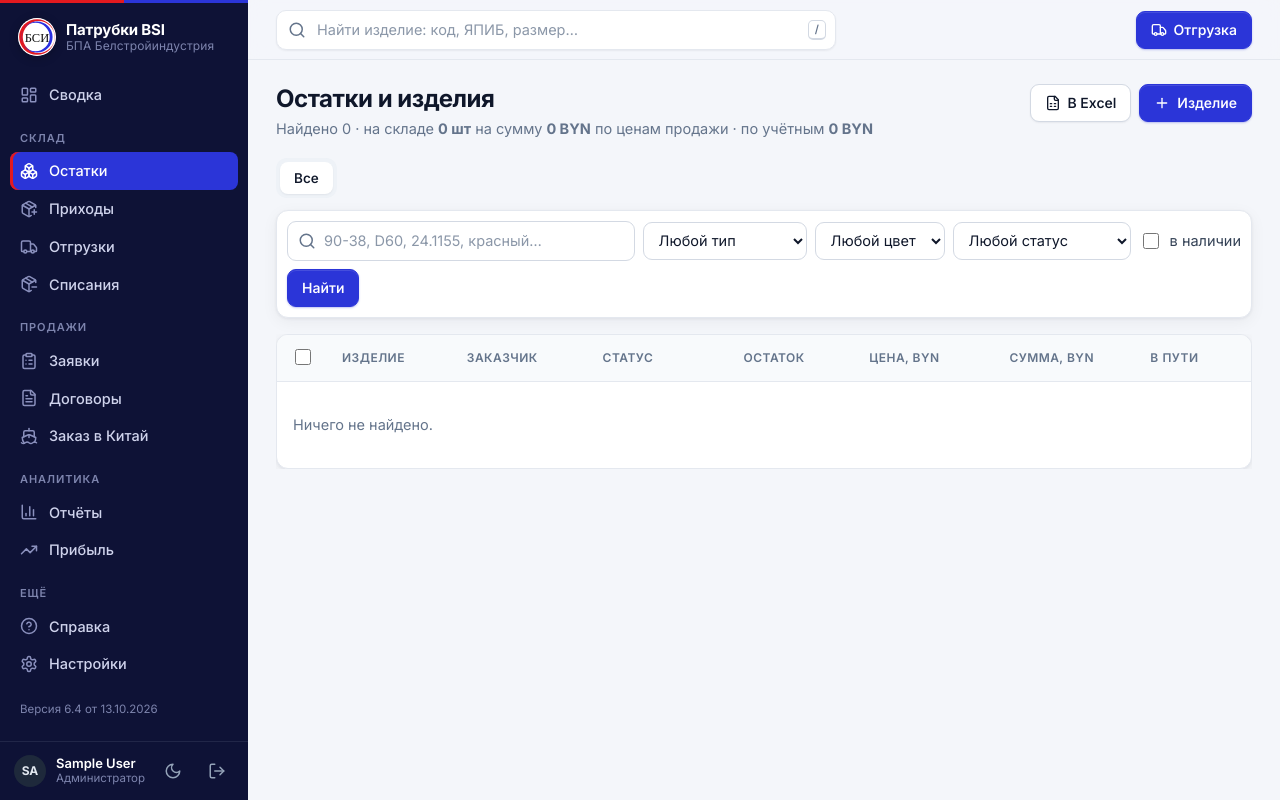
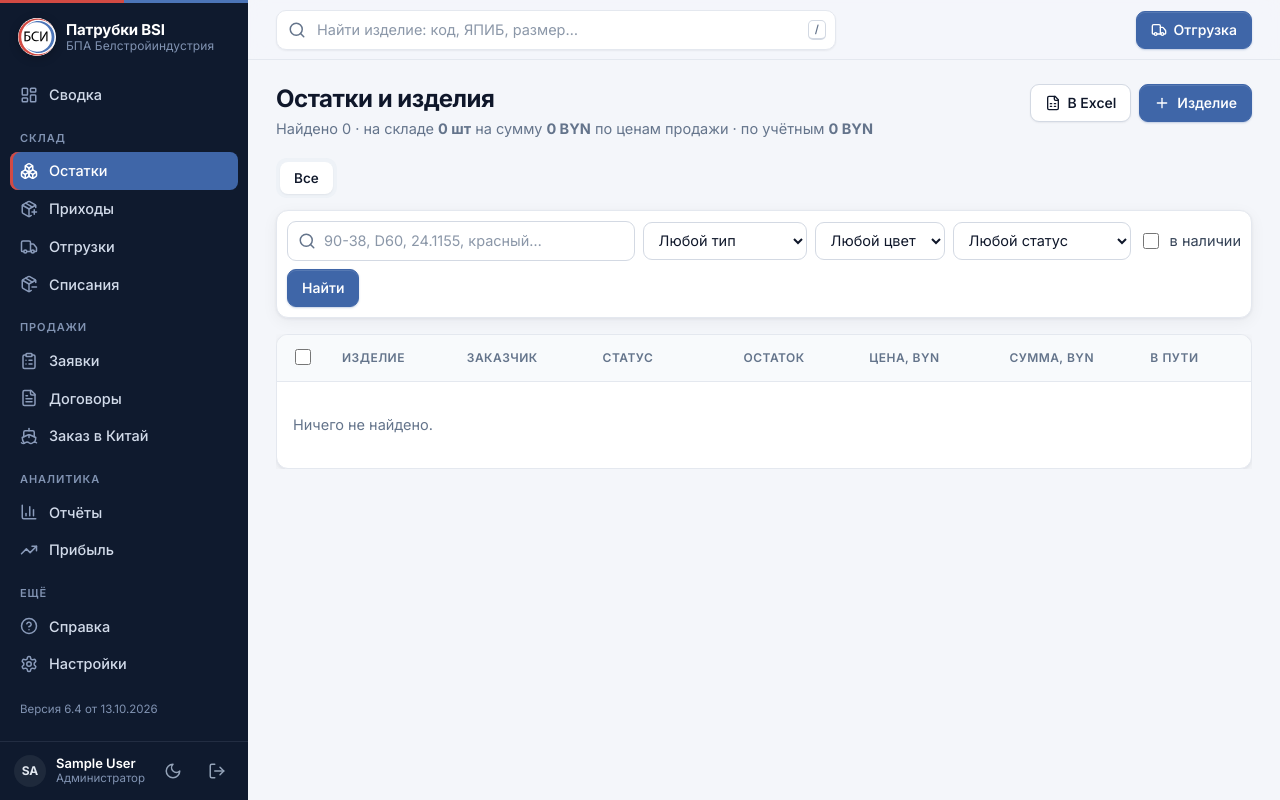
Before and after one commit to UladzimirKhilko/silicone-hoses, a Django app: page /products/ in a window 1280 px wide. Run offline with Django 5.2, Linux system fonts and the light colour scheme; the visitor is signed in with stand-in values (Sample User, id 1); data that the repository does not hold is empty.

Commit message:
Brand: original BSI logo and the official colours
- static/img/bsi-logo.svg is the company's own logo (Illustrator export),
  cropped to the circle, styles inlined so every renderer draws it.
- Palette from the logo: blue #4C75B8 and red #D24A43; buttons and links
  use #3F66A8 for readable white text; dark theme stepped from the same
  hues; chart colours validated (contrast, colour-blind separation).
- Passport (Word): sharp logo rendered from the original instead of the
  80 px picture.

Co-Authored-By: Claude Opus 5.5 <noreply@anthropic.com>
Claude-Session: https://claude.ai/code/session_01MqfteMAGF7kq1vu4q7miFK

```diff
--- a/static/css/app.css
+++ b/static/css/app.css
@@ -21,8 +21,8 @@
 
 :root {
   color-scheme: light;
-  --brand-red: #e3191f;
-  --brand-blue: #2b35d8;
+  --brand-red: #D24A43;
+  --brand-blue: #4C75B8;
   --bg: #f4f6fa;
   --surface: #ffffff;
   --surface-2: #f8fafc;
@@ -32,21 +32,21 @@
   --text: #0f172a;
   --text-2: #334155;
   --muted: #64748b;
-  --accent: #2b35d8;
-  --accent-hover: #1f28b4;
-  --accent-soft: #eceefd;
+  --accent: #3f66a8;
+  --accent-hover: #345a96;
+  --accent-soft: #ebf1fa;
   --accent-text: #ffffff;
   --ok: #15803d; --ok-soft: #e7f6ec;
   --warn: #b45309; --warn-soft: #fff4e0;
   --bad: #c62828; --bad-soft: #fdecec;
   --info-soft: #eef4ff;
-  --sidebar: #0e1236;
-  --sidebar-text: #cfd3ec;
-  --sidebar-muted: #7d84ad;
-  --sidebar-hover: #1b2052;
-  --sidebar-active: #2b35d8;
-  --series-1: #2b35d8;
-  --series-2: #e3191f;
+  --sidebar: #0f1a2e;
+  --sidebar-text: #d2dbea;
+  --sidebar-muted: #8193b2;
+  --sidebar-hover: #1b2a45;
+  --sidebar-active: #3f66a8;
+  --series-1: #4c75b8;
+  --series-2: #d24a43;
   --shadow-sm: 0 1px 2px rgba(15, 23, 42, .06);
   --shadow: 0 1px 3px rgba(15, 23, 42, .06), 0 4px 16px rgba(15, 23, 42, .05);
   --shadow-lg: 0 12px 40px rgba(15, 23, 42, .18);
@@ -58,23 +58,23 @@
 @media (prefers-color-scheme: dark) {
   :root:where(:not([data-theme="light"])) {
     color-scheme: dark;
-    --bg: #0a0d22; --surface: #101633; --surface-2: #0d1230; --surface-3: #1a2150;
+    --bg: #0a111f; --surface: #0f1a2e; --surface-2: #0c1627; --surface-3: #1a2840;
     --line: #22304d; --line-strong: #2f3f60; --text: #e8edf6; --text-2: #c3cddd; --muted: #8b9ab3;
-    --accent: #6b78f2; --accent-hover: #8590f5; --accent-soft: #1c2150; --accent-text: #ffffff;
+    --accent: #5b8ae0; --accent-hover: #779ee7; --accent-soft: #172741; --accent-text: #ffffff;
     --ok: #4ade80; --ok-soft: #10301f; --warn: #fbbf24; --warn-soft: #33260b; --bad: #f87171; --bad-soft: #3a1518; --info-soft: #14213d;
-    --sidebar: #080b22; --sidebar-hover: #151a45; --sidebar-active: #2a32a8;
-    --series-1: #6b78f2; --series-2: #f0454b;
+    --sidebar: #08101f; --sidebar-hover: #14213a; --sidebar-active: #2f528e;
+    --series-1: #5b8ae0; --series-2: #e0645d;
     --shadow-sm: none; --shadow: 0 0 0 1px rgba(255,255,255,.02); --shadow-lg: 0 12px 40px rgba(0,0,0,.5);
   }
 }
 :root[data-theme="dark"] {
   color-scheme: dark;
-  --bg: #0a0d22; --surface: #101633; --surface-2: #0d1230; --surface-3: #1a2150;
+  --bg: #0a111f; --surface: #0f1a2e; --surface-2: #0c1627; --surface-3: #1a2840;
   --line: #22304d; --line-strong: #2f3f60; --text: #e8edf6; --text-2: #c3cddd; --muted: #8b9ab3;
-  --accent: #6b78f2; --accent-hover: #8590f5; --accent-soft: #1c2150; --accent-text: #ffffff;
+  --accent: #5b8ae0; --accent-hover: #779ee7; --accent-soft: #172741; --accent-text: #ffffff;
   --ok: #4ade80; --ok-soft: #10301f; --warn: #fbbf24; --warn-soft: #33260b; --bad: #f87171; --bad-soft: #3a1518; --info-soft: #14213d;
-  --sidebar: #080b22; --sidebar-hover: #151a45; --sidebar-active: #2a32a8;
-  --series-1: #6b78f2; --series-2: #f0454b;
+  --sidebar: #08101f; --sidebar-hover: #14213a; --sidebar-active: #2f528e;
+  --series-1: #5b8ae0; --series-2: #e0645d;
   --shadow-sm: none; --shadow: 0 0 0 1px rgba(255,255,255,.02); --shadow-lg: 0 12px 40px rgba(0,0,0,.5);
 }
 
@@ -121,10 +121,10 @@ kbd { font: 600 11px/1 Inter, system-ui, sans-serif; padding: 3px 6px; border: 1
 .nav-title { font-size: 11px; font-weight: 600; text-transform: uppercase; letter-spacing: .08em; color: var(--sidebar-muted); padding: 16px 10px 6px; }
 .nav-item { display: flex; align-items: center; gap: 11px; padding: 8px 10px; border-radius: 8px; color: var(--sidebar-text); font-weight: 500;
   text-decoration: none !important; transition: background .12s, color .12s; }
-.nav-item .i { color: #8a90bd; }
+.nav-item .i { color: #8a9bba; }
 .nav-item:hover { background: var(--sidebar-hover); color: #fff; }
-.nav-item.active { background: var(--sidebar-active); color: #fff; box-shadow: inset 3px 0 0 var(--brand-red, #e3191f); }
-.nav-item.active .i { color: #fff; } .nav-item:hover .i { color: #b9bff7; }
+.nav-item.active { background: var(--sidebar-active); color: #fff; box-shadow: inset 3px 0 0 var(--brand-red, #D24A43); }
+.nav-item.active .i { color: #fff; } .nav-item:hover .i { color: #b7c8e6; }
 .sidebar-user { display: flex; align-items: center; gap: 10px; padding: 12px 14px; border-top: 1px solid rgba(148, 163, 184, .14); }
 .sidebar-user form { margin: 0; }
 .avatar { display: grid; place-items: center; width: 32px; height: 32px; border-radius: 50%; background: #1e293b; color: #e2e8f0; font-size: 12px; font-weight: 700; flex: none; }
@@ -494,10 +494,10 @@ tr.sub-row td.code { font-weight: 500; padding-left: 28px; }
 .brand-logo.big { width: 76px; height: 76px; }
 .topbar-brand .brand-logo { width: 32px; height: 32px; box-shadow: none; border: 1px solid var(--line); }
 .brand-text small { letter-spacing: .01em; }
-.sidebar::before { content: ""; position: absolute; inset: 0 0 auto 0; height: 3px; background: linear-gradient(90deg, var(--brand-red, #e3191f) 0 50%, var(--brand-blue, #2b35d8) 50% 100%); }
-.btn.primary { box-shadow: 0 1px 2px rgba(43, 53, 216, .3), inset 0 1px 0 rgba(255,255,255,.12); }
-.login-art { background: radial-gradient(1100px 600px at 0% 0%, #2b35d8 0%, transparent 55%), radial-gradient(900px 520px at 100% 100%, #e3191f 0%, transparent 50%), #0e1236 !important; }
-.login-art li .i { color: #c3c8ff !important; }
+.sidebar::before { content: ""; position: absolute; inset: 0 0 auto 0; height: 3px; background: linear-gradient(90deg, var(--brand-red, #D24A43) 0 50%, var(--brand-blue, #4C75B8) 50% 100%); }
+.btn.primary { box-shadow: 0 1px 2px rgba(63, 102, 168, .3), inset 0 1px 0 rgba(255,255,255,.12); }
+.login-art { background: radial-gradient(1100px 600px at 0% 0%, #4C75B8 0%, transparent 55%), radial-gradient(900px 520px at 100% 100%, #D24A43 0%, transparent 50%), #0f1a2e !important; }
+.login-art li .i { color: #c9d7ef !important; }
 .login-form .brand-logo { width: 56px; height: 56px; }
 .dash-grid > *, .stack > *, .stack > .card, .report-grid > * { min-width: 0; }
 .chart-scroll { max-width: 100%; }
--- a/templates/base.html
+++ b/templates/base.html
@@ -3,7 +3,7 @@
 <head>
   <meta charset="utf-8">
   <meta name="viewport" content="width=device-width, initial-scale=1, viewport-fit=cover">
-  <meta name="theme-color" content="#0e1236">
+  <meta name="theme-color" content="#0f1a2e">
   <title>{% block title %}Патрубки BSI{% endblock %}</title>
   <link rel="preload" href="{% static 'fonts/inter-cyrillic-wght-normal.woff2' %}" as="font" type="font/woff2" crossorigin>
   <link rel="icon" href="{% static 'img/bsi-logo.svg' %}" type="image/svg+xml">
```
Also changed, not shown: docs/16-ui-reports.md (+4 -3 lines), static/img/bsi-logo.svg, stock/assets/bsi-logo.png.
